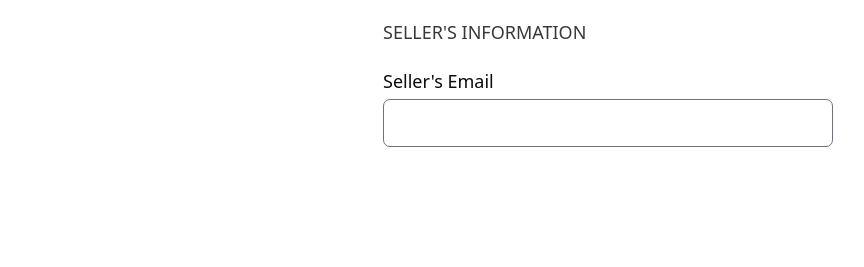
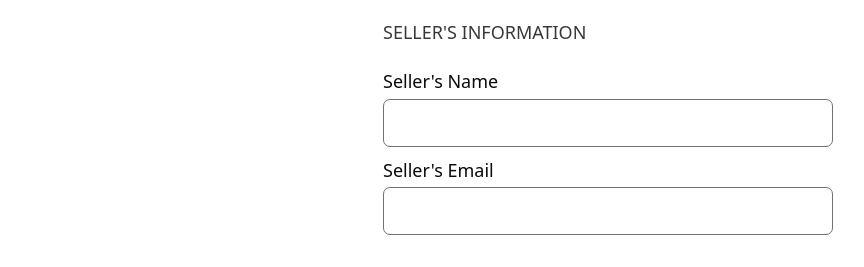
Before and after one commit to Orange-Invent-House-Ltd/mybalancewidget, a React (Vite) app: page /buyer/item-details in a window 1280 px wide. Shown: the part 685-952 px from the top of the page, without its empty margins (32-896 px from the left). Before the commit the page ends 884 px from the top, so only its background shows below. Built offline with nearby package versions, Linux system fonts and the light colour scheme.

Commit message:
Add buyer and seller information

```diff
--- a/src/pages/buyer/dashboard/ItemInformation.tsx
+++ b/src/pages/buyer/dashboard/ItemInformation.tsx
@@ -76,19 +76,20 @@ const ItemInformation = () => {
             SELLER'S INFORMATION
           </h1>
           <div className="mt-6 flex flex-col">
-            {/* <TextField
+            <TextField
               control={control}
               name="sellerName"
               rules={{ required: "this field is required" }}
               label="Seller's Name"
+              value={cartData?.escrow?.parties?.seller?.name}
               readOnly
-            /> */}
+            />
             <TextField
               control={control}
               name="sellerEmail"
               rules={{ required: "this field is required" }}
               label="Seller's Email"
-              value={cartData?.escrow?.parties?.seller}
+              value={cartData?.escrow?.parties?.seller?.email}
               readOnly
             />
           </div>
--- a/src/pages/seller/dashboard/ItemInformation.tsx
+++ b/src/pages/seller/dashboard/ItemInformation.tsx
@@ -76,19 +76,20 @@ const ItemInformation = () => {
             BUYER'S INFORMATION
           </h1>
           <div className="mt-6 flex flex-col">
-            {/* <TextField
+            <TextField
               control={control}
               name="BuyerName"
               rules={{ required: "this field is required" }}
               label="Buyer's Name"
+              value={cartData?.escrow?.parties?.buyer?.name}
               readOnly
-            /> */}
+            />
             <TextField
               control={control}
               name="buyerEmail"
               rules={{ required: "this field is required" }}
               label="Buyer's Email"
-              value={cartData?.escrow?.parties?.buyer}
+              value={cartData?.escrow?.parties?.buyer?.email}
               readOnly
             />
           </div>
```
